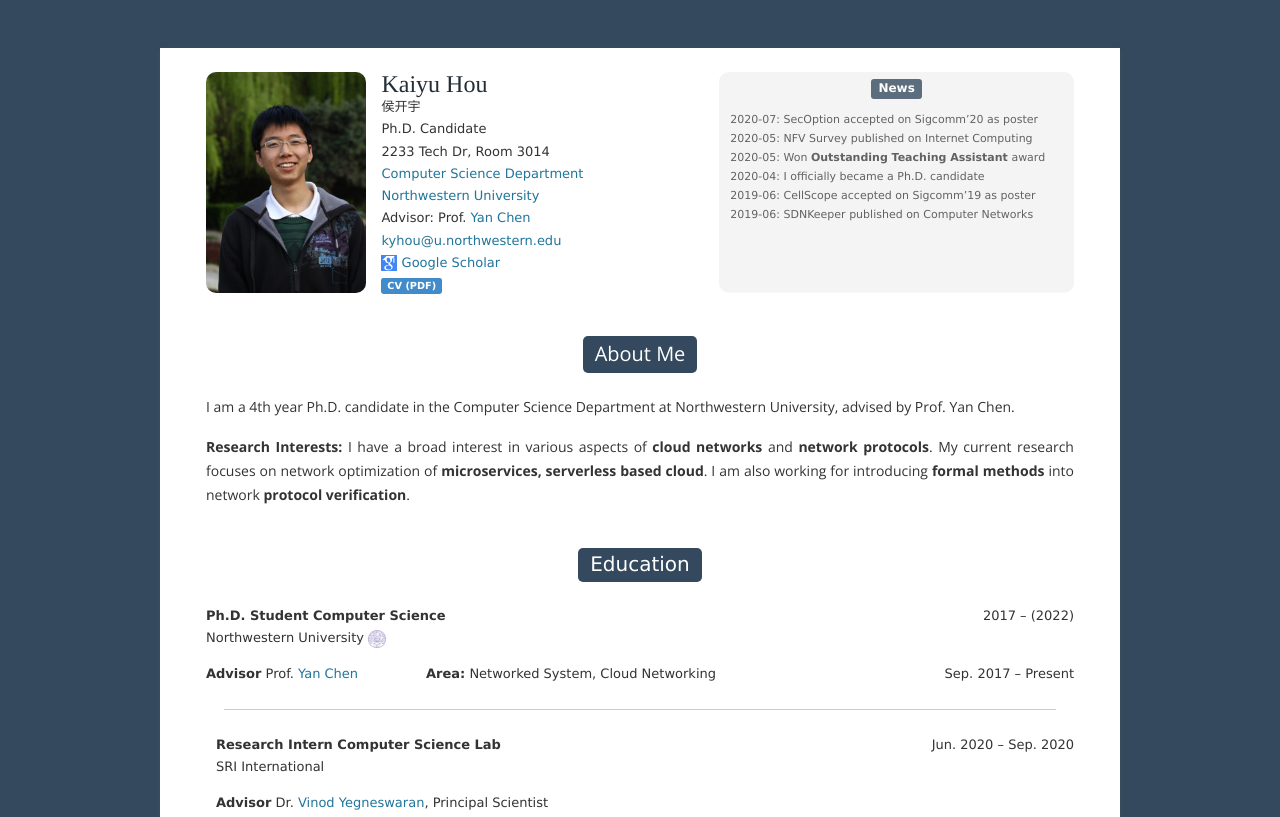
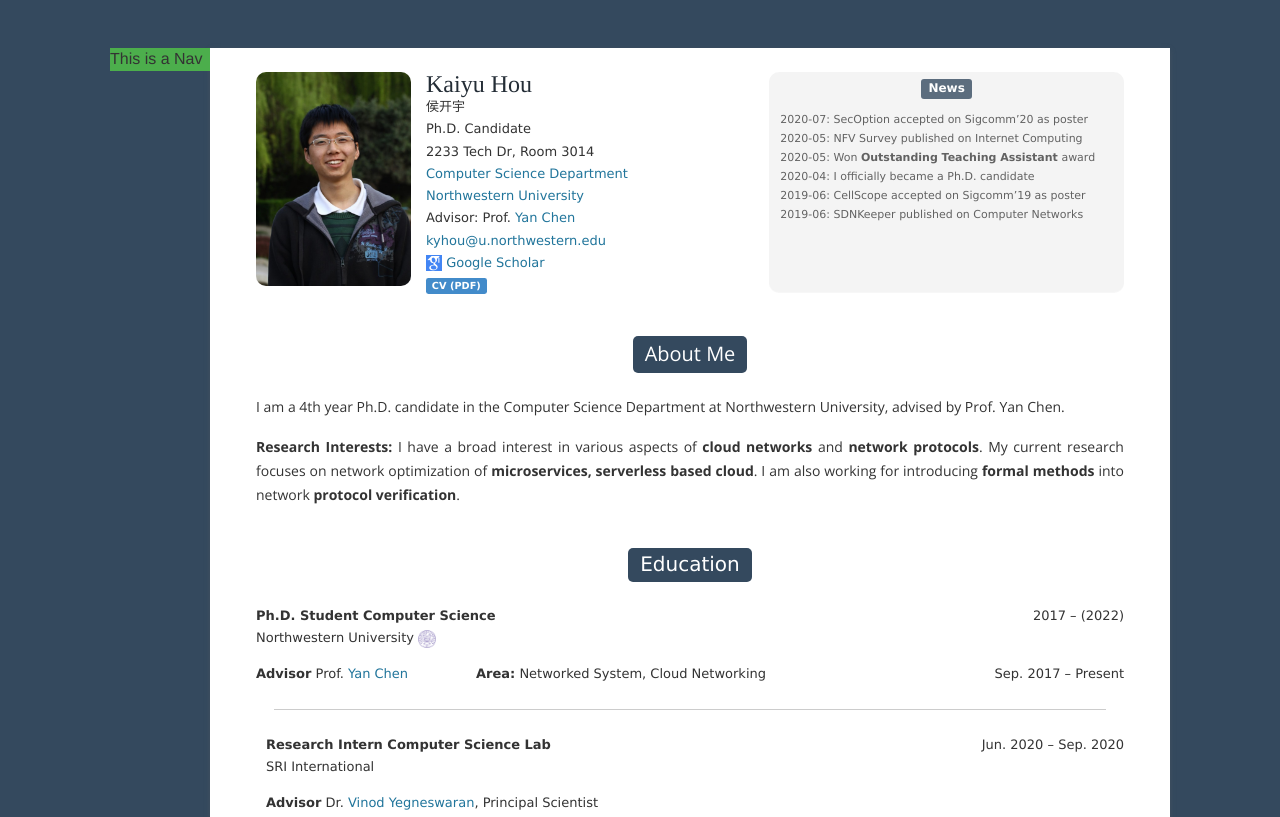
Before and after one commit to kaiyuhou/kaiyuhou.github.io, a plain HTML site: page index.html in a window 1280 px wide. Shown: the top 817 px of the page. Drawn offline with nearby package versions, Linux system fonts and the light colour scheme.

Commit message:
Set the max-width of photo div to 170px

```diff
--- a/css/main.css
+++ b/css/main.css
@@ -98,6 +98,7 @@ footer {
 
 #information-photo {
 	width: 35%;
+	max-width: 170px;
 	float: left;
 	padding-right: 15px;
 }
@@ -110,7 +111,7 @@ footer {
 
 #information-photo img {
 	max-width: 100%;
-	max-height: 250px;
+	max-height: 230px;
 	border-radius: 10px;
 }
 
--- a/index.html
+++ b/index.html
@@ -23,12 +23,20 @@
 
 </head>
 
-<body class="full-width">
+<body>
+
+<div style="margin: auto; max-width: 1060px">
+
+  <header style="width: 100px; background-color: #4cae4c; float: left">
+    This is a Nav
+  </header>
 
 <div class="site"><!--set padding for the whole page-->
+
   <div id="main" class="wrapper"><!--wrapper for the main content-->
     <div id="primary" class="site-content"><!--set top margin for the whole content-->
       <div id="content" role="main" class="container"><!--id content defined font and font-size-->
+
         <div id="information" class="row"><!--row: photo, information and news-->
           <div class="col-md-7 row"><!--left col: photo and information-->
             <div id="information-photo"><img src="img/photo/kaiyu-hou-photo.jpg" alt="Kaiyu Hou"/></div>
@@ -560,5 +568,7 @@ This game was published in AppStore and became the top one in payment list in Ch
   </footer>
 </div><!-- #page -->
 
+
+</div>
 </body>
 </html>
```
